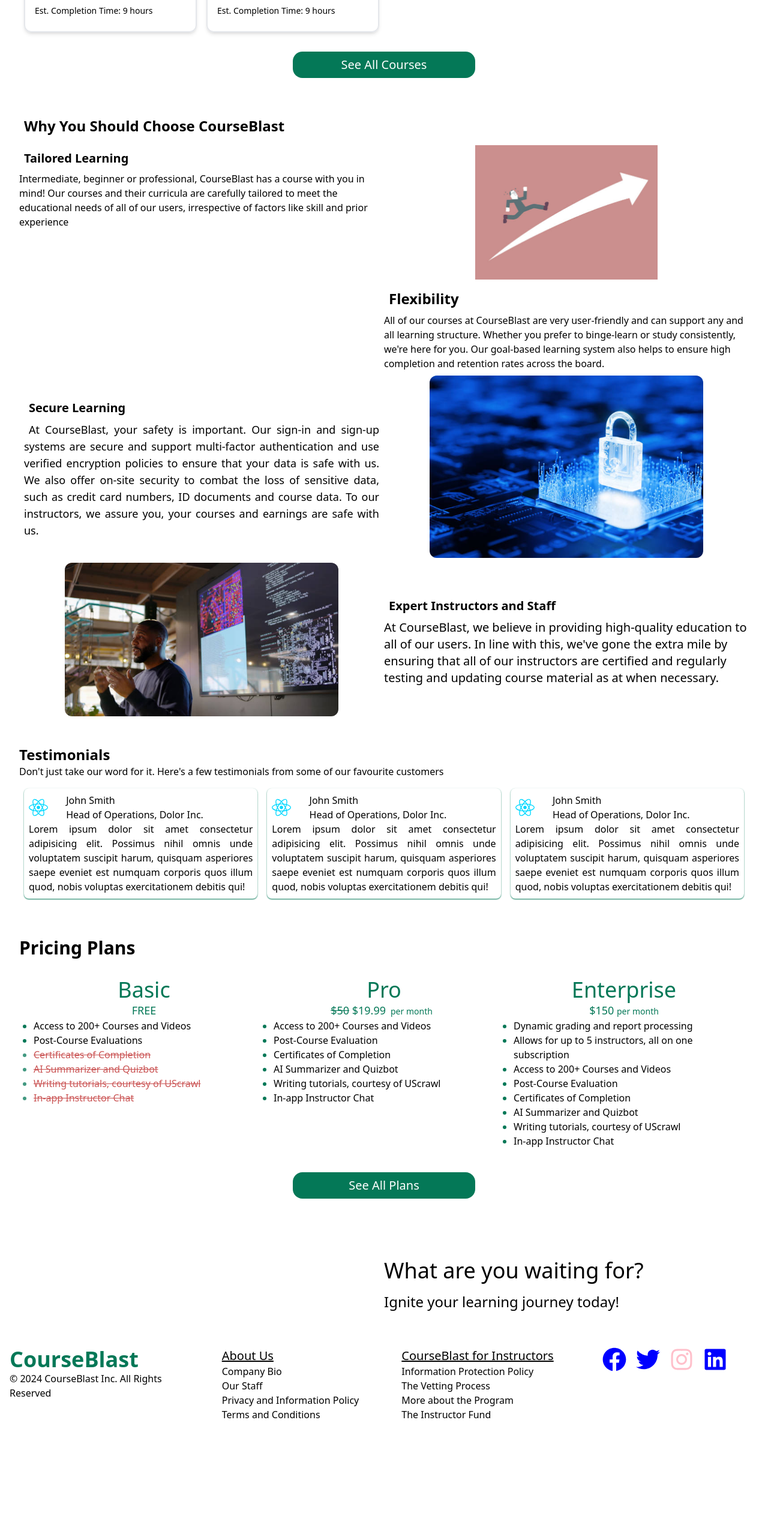
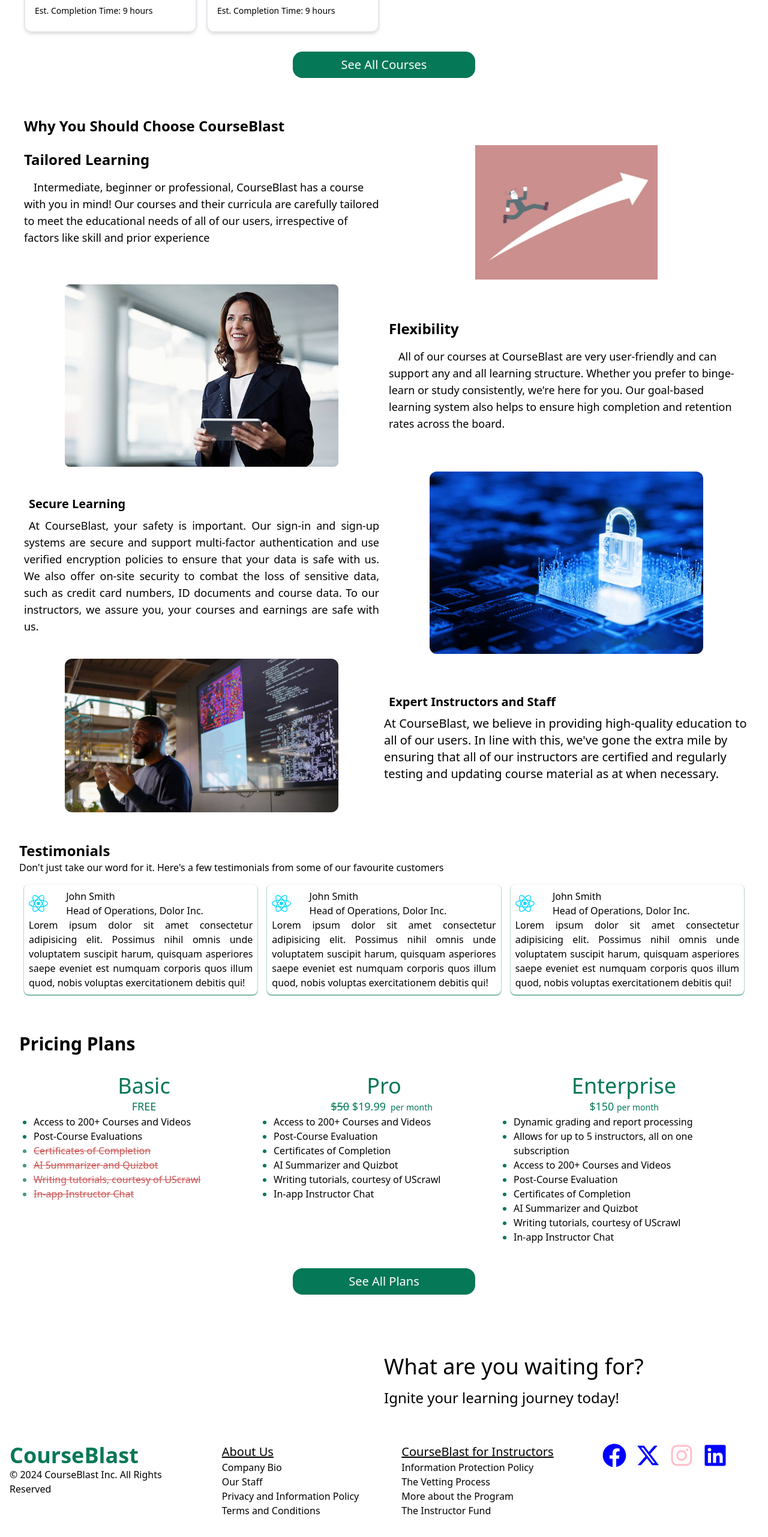
Before and after one commit to vilio316/courseblast, a React (Vite) app: page / in a window 1280 px wide. Shown: the part 1182-3744 px from the top of the page at 60% size. Before the commit the page ends 3584 px from the top, so only its background shows below. Built offline with nearby package versions, Linux system fonts and the light colour scheme; no server answers.

Commit message:
Superficiall UI Fixes

```diff
--- a/src/components/Landing.tsx
+++ b/src/components/Landing.tsx
@@ -3,8 +3,10 @@ import hero from '../assets/hero_illust.jpeg'
 import selfpaced from '../assets/self-paced.jpg'
 import security_illustration from '../assets/security_illustration.jpg'
 import expert_1 from '../assets/expert_1.jpg'
+import expert_2 from '../assets/expert_2.jpg'
 import { useState } from 'react'
-import { FaFacebook, FaInstagram, FaLinkedin, FaTwitter } from 'react-icons/fa'
+import { FaFacebook, FaInstagram, FaLinkedin } from 'react-icons/fa'
+import { FaXTwitter } from 'react-icons/fa6'
 
 
 export function Landing(){
@@ -44,7 +46,7 @@ export function Landing(){
                     <a className="p-2 text-center hover:underline">Courses</a>
                     <a className="p-2 text-center hover:underline">Instructors</a>
                     <a className="p-2 text-center hover:underline">Blog</a>
-                    <a className="p-2 text-center hover:underline bg-emerald-800  hover:bg-emerald-600 transition-colors rounded-2xl text-white" href='/sign-up'>Register</a>
+                    <a className="p-2 text-center hover:underline bg-emerald-800  hover:bg-emerald-600 transition-colors rounded-2xl text-white" href='/sign-in'>Register</a>
                 </div>
 
             </div>
@@ -204,8 +206,8 @@ export function Landing(){
             <h2 className='p-2 text-xl md:text-2xl font-bold'>Why You Should Choose CourseBlast</h2>
             <div className='grid md:grid-cols-2 my-2'>
                 <div>
-                    <p className='p-2 text-xl font-bold'>Tailored Learning</p>
-                    <p>Intermediate, beginner or professional, CourseBlast has a course with you in mind! Our courses and their curricula are carefully tailored to meet the educational needs of all of our users, irrespective of factors like skill and prior experience</p>
+                    <p className='p-2 text-xl font-bold md:text-2xl'>Tailored Learning</p>
+                    <p className='p-2 text-lg indent-2 md:indent-4'>Intermediate, beginner or professional, CourseBlast has a course with you in mind! Our courses and their curricula are carefully tailored to meet the educational needs of all of our users, irrespective of factors like skill and prior experience</p>
                 </div>
 
                 <div>
@@ -214,14 +216,14 @@ export function Landing(){
 
             </div>
 
-            <div className='grid md:grid-cols-2 my-2'>
+            <div className='grid md:grid-cols-2 my-2 items-center'>
             <div>
-                    {/* Insert Image/Illustration Here */}
+                   <img src={expert_2} alt="Flexibility Illustration" className='w-9/12 mx-auto rounded-lg'/>
                 </div>
 
                 <div>
                     <p className='p-2 text-xl font-bold md:text-2xl'>Flexibility</p>
-                    <p>All of our courses at CourseBlast are very user-friendly and can support any and all learning structure. Whether you prefer to binge-learn or study consistently, we're here for you. Our goal-based learning system also helps to ensure high completion and retention rates across the board.  </p>
+                    <p className='p-2 indent-2 md:indent-4 text-lg'>All of our courses at CourseBlast are very user-friendly and can support any and all learning structure. Whether you prefer to binge-learn or study consistently, we're here for you. Our goal-based learning system also helps to ensure high completion and retention rates across the board.  </p>
                 </div>
 
 
@@ -407,8 +409,13 @@ export function Landing(){
             </div>
 
             <div className='grid-cols-4 grid gap-x-4'>
+
                 <FaFacebook size={"2.5rem"} className='block' fill='blue'/>
-                <FaTwitter size={'2.5rem'} className="block" fill='blue'/>
+
+                <a href="https://x.com/vilio316">
+                <FaXTwitter size={'2.5rem'} className="block" fill='blue'/>
+                </a>
+
                 <FaInstagram size={'2.5rem'} className='block' fill='pink'/>
                 <FaLinkedin size={"2.5rem"} className='block' fill="blue"/>
                 </div>
--- a/src/components/UserDash.tsx
+++ b/src/components/UserDash.tsx
@@ -3,12 +3,13 @@ import { useAppSelector } from "../redux/hooks";
 import { first_name, ID, setEmailAddress, setFirstName, setID, setLastName } from "../redux/userSlice";
 import react from '../assets/react.svg'
 import { useNavigate } from "react-router";
-import { Course, useGetUserCoursesQuery, useGetUserQuery } from "../redux/apiSlice";
+import { useGetUserCoursesQuery, useGetUserQuery } from "../redux/apiSlice";
 import supabase from "../supabase/clientSetup";
 import { useDispatch } from "react-redux";
 import { useEffect, useState } from "react";
 import { FaCirclePlus, FaFile } from "react-icons/fa6";
 import { MdDashboard } from "react-icons/md";
+import { enrolledCourses, updateEnrolledCourses } from "../redux/userSlice";
 
 
 export type UserCourseData = {
@@ -209,6 +210,14 @@ export function Dashboard(){
         }
     })
 
+    async function clearCourses(){
+        const {data} = await supabase.from('users').update({
+            user_courses: []
+        }).eq('id', id_value)
+        updateEnrolledCourses([])
+    }
+
+
     return(
         <>
         <div className="w-11/12 p-2 md:p-4 my-4 mx-auto relative">
@@ -229,7 +238,12 @@ export function Dashboard(){
 }
             </div>
         </div>
-        <div id="courses" className="grid grid-cols-2 md:grid-cols-3 gap-2 md:gap-4">
+        <button
+        onClick={()=> {
+            clearCourses()
+        }}
+        > Clear Cart!</button>
+        <div id="courses" className="grid grid-cols-2 md:grid-cols-3 gap-2 md:gap-4 min-h-72">
         <DashBody/>
         </div>
         <MobileNav/>
```
Also changed, not shown: src/components/BlastCart.tsx (+0 -21 lines).
